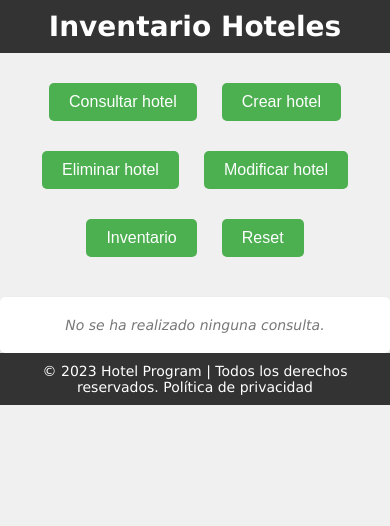
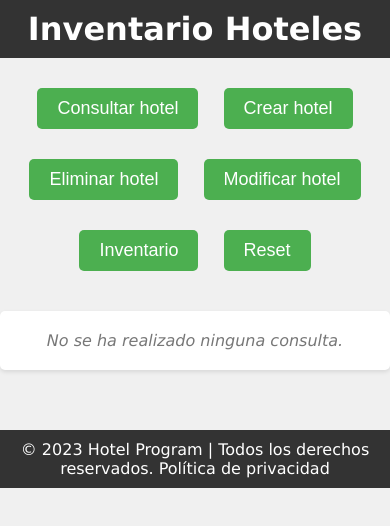
Before and after one commit to AliciaoE/Hotelero, a plain HTML site: page docs/index.html in a window 390 px wide. Drawn offline with Linux system fonts and the light colour scheme.

Commit message:
modificamos footer

```diff
--- a/docs/ccs/Estilo2.css
+++ b/docs/ccs/Estilo2.css
@@ -72,6 +72,9 @@ footer {
   color: #fff;
   padding: 10px;
   text-align: center;
+  margin-top: 60px;
+
+
 }
 
 footer p {
@@ -83,27 +86,10 @@ footer a {
   color: #fff;
   text-decoration: none;
   transition: color 0.3s ease;
+
 }
 
 footer a:hover {
   color: #ccc;
+
 }
-
-/* Media Queries para dispositivos móviles y tabletas */
-@media only screen and (max-width: 768px) {
-  header h1 {
-    font-size: 28px;
-  }
-
-  button {
-    font-size: 16px;
-  }
-
-  #resultado {
-    font-size: 14px;
-  }
-
-  footer {
-    font-size: 14px;
-  }
-}
```
Also changed, not shown: docs/index.html (line endings or trailing spaces), docs/js/funciones hotel.js (line endings or trailing spaces).
